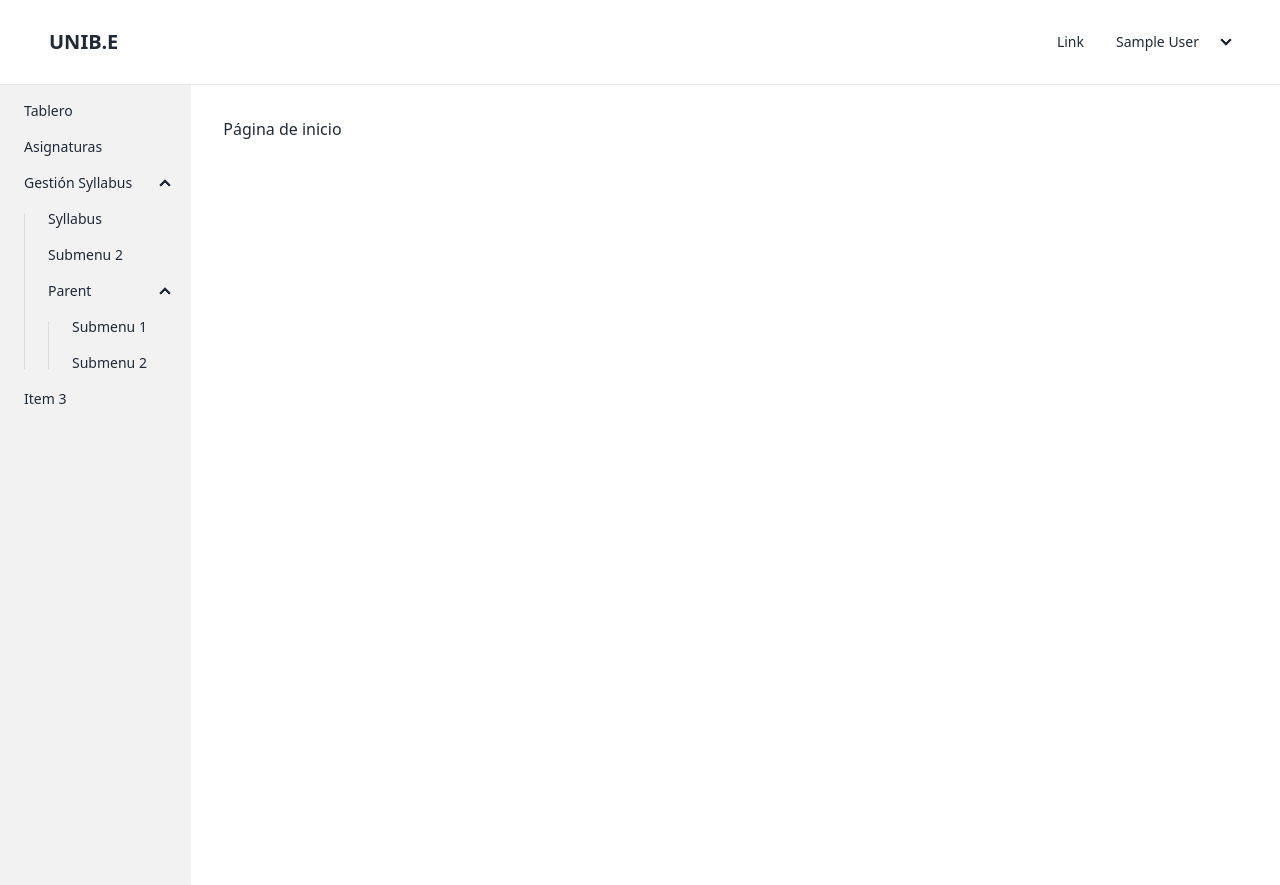
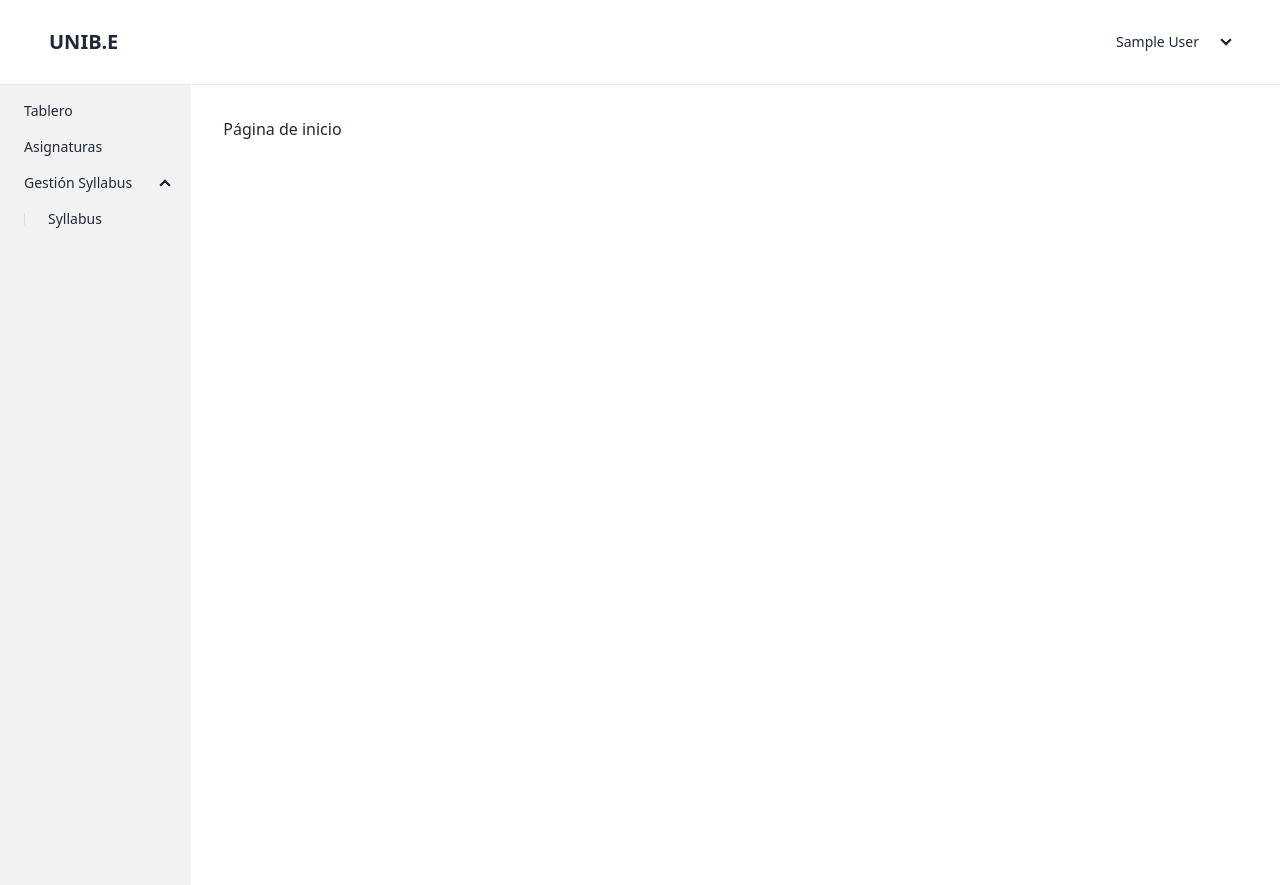
Before and after one commit to JossueDaniel/Gestion_curricular, a Django app: page / in a window 1280 px wide. Run offline with Django 5.2, Linux system fonts and the light colour scheme; the visitor is signed in with stand-in values (Sample User, id 1); parts of the project's set-up code (start-up, migrations or seed data) failed here and were passed over; some libraries are stand-ins or nearby versions.

Commit message:
Removiendo componentes vacíos de la interfaz

```diff
--- a/django_project/templates/_base.html
+++ b/django_project/templates/_base.html
@@ -19,7 +19,6 @@
         </div>
         <div class="flex-none">
             <ul class="menu menu-horizontal px-1">
-                <li><a>Link</a></li>
                 <li class="w-36">
                     <details>
                         <summary>
--- a/django_project/templates/layouts/dashboard_layout.html
+++ b/django_project/templates/layouts/dashboard_layout.html
@@ -14,20 +14,9 @@
                 <summary>Gestión Syllabus</summary>
                 <ul>
                     <li><a href="{% url 'silabo_list' %}">Syllabus</a></li>
-                    <li><a>Submenu 2</a></li>
-                    <li>
-                        <details open>
-                            <summary>Parent</summary>
-                            <ul>
-                                <li><a>Submenu 1</a></li>
-                                <li><a>Submenu 2</a></li>
-                            </ul>
-                        </details>
-                    </li>
                 </ul>
             </details>
         </li>
-        <li><a>Item 3</a></li>
     </ul>
 
     <div class="container mx-auto flex-grow p-8">
```
